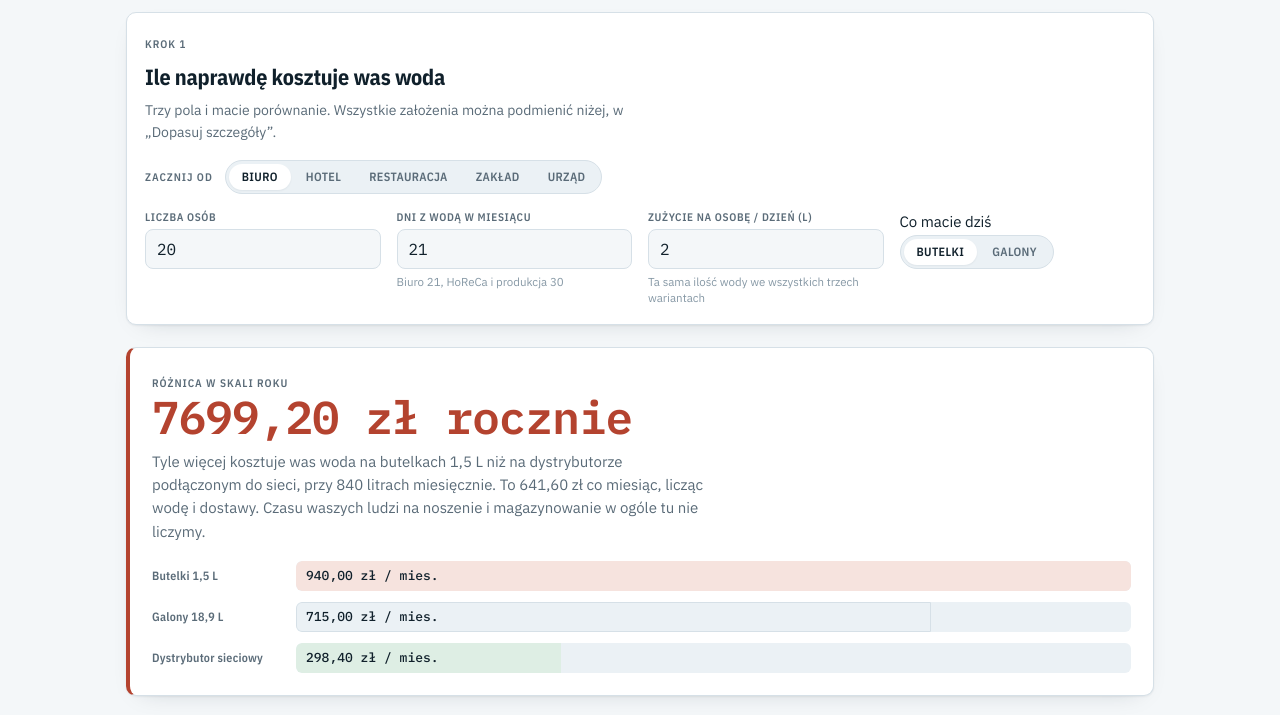
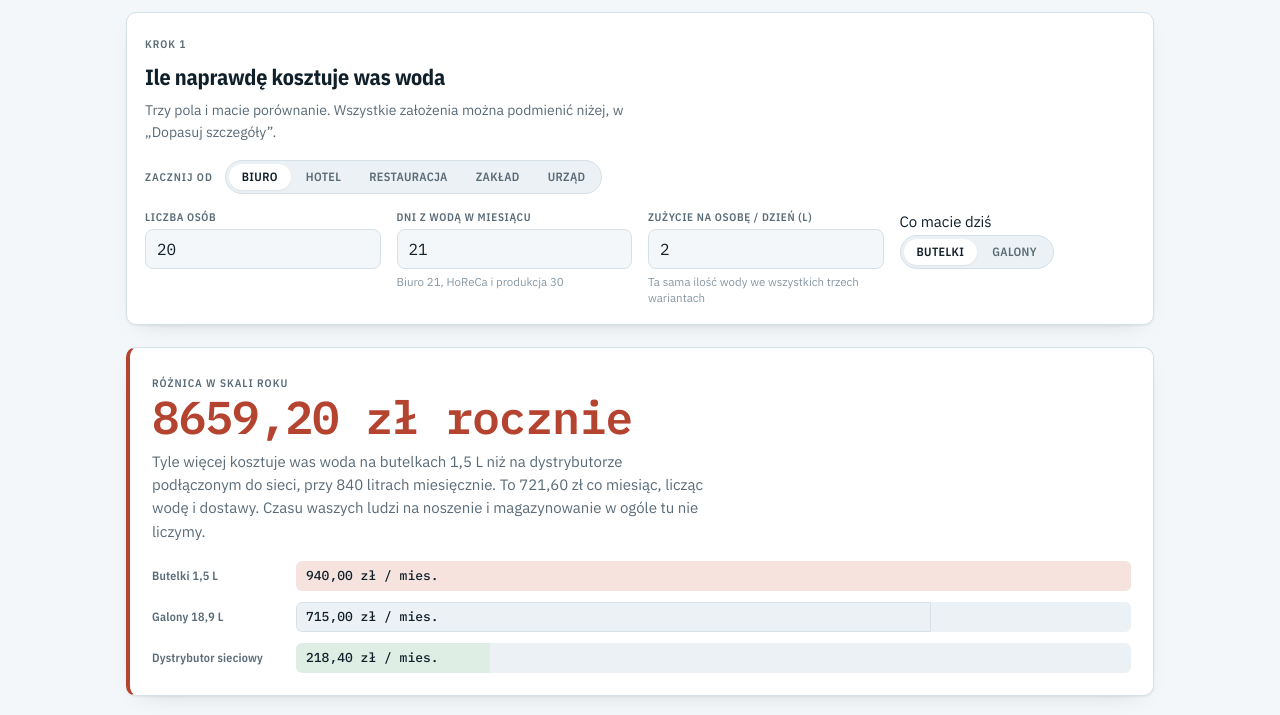
Before and after one commit to bartolek1983/kalkulator-wody, a plain HTML site: page index.html in a window 1280 px wide. Shown: the part 65-780 px from the top of the page. Drawn offline with nearby package versions, Linux system fonts and the light colour scheme.

Commit message:
Add files via upload

```diff
--- a/index.html
+++ b/index.html
@@ -439,7 +439,7 @@ footer.fine{margin-top:26px; font-size:12px; color:var(--faint); line-height:1.6
       </div>
       <div class="adv-col">
         <h4>Dystrybutor sieciowy</h4>
-        <label class="f"><span class="lab">Abonament (zł/mies.)</span><input type="number" id="dAbo" value="280" step="10" min="0"><span class="hint">280-450 zł zależnie od wydajności urządzenia</span></label>
+        <label class="f"><span class="lab">Abonament (zł/mies.)</span><input type="number" id="dAbo" value="200" step="10" min="0"><span class="hint">Biuro od 200 zł, HoReCa 280-450 zł, zależnie od wydajności. Zawsze z wodą gazowaną. Ceny netto.</span></label>
         <label class="f"><span class="lab">Serwis, filtry, energia (zł/mies.)</span><input type="number" id="dSer" value="10" step="5" min="0"></label>
         <label class="f"><span class="lab">Koszt wody z sieci (zł/L)</span><input type="number" id="dCena" value="0.01" step="0.001" min="0"></label>
         <h4 style="margin-top:18px">Wspólne</h4>
@@ -489,11 +489,11 @@ footer.fine{margin-top:26px; font-size:12px; color:var(--faint); line-height:1.6
   var state = { gross:false, now:'but', labour:false, preset:'biuro' };
 
   var PRESETS = {
-    biuro:       {osoby:20,  dni:21, zuzycie:2},
-    hotel:       {osoby:50,  dni:30, zuzycie:3},
-    restauracja: {osoby:15,  dni:26, zuzycie:3},
-    zaklad:      {osoby:100, dni:21, zuzycie:3},
-    urzad:       {osoby:40,  dni:21, zuzycie:2}
+    biuro:       {osoby:20,  dni:21, zuzycie:2, abo:200},
+    hotel:       {osoby:50,  dni:30, zuzycie:3, abo:280},
+    restauracja: {osoby:15,  dni:26, zuzycie:3, abo:280},
+    zaklad:      {osoby:100, dni:21, zuzycie:3, abo:280},
+    urzad:       {osoby:40,  dni:21, zuzycie:2, abo:200}
   };
 
   function setPressed(list, matchFn){
@@ -721,6 +721,7 @@ footer.fine{margin-top:26px; font-size:12px; color:var(--faint); line-height:1.6
       var p = PRESETS[key];
       state.preset = key;
       $('osoby').value = p.osoby; $('dni').value = p.dni; $('zuzycie').value = p.zuzycie;
+      $('dAbo').value = p.abo;
       setPressed(presetBtns, function(b){ return b === btn; });
       if(key === 'hotel' || key === 'restauracja'){ $('horeca').open = true; }
       render();
```
